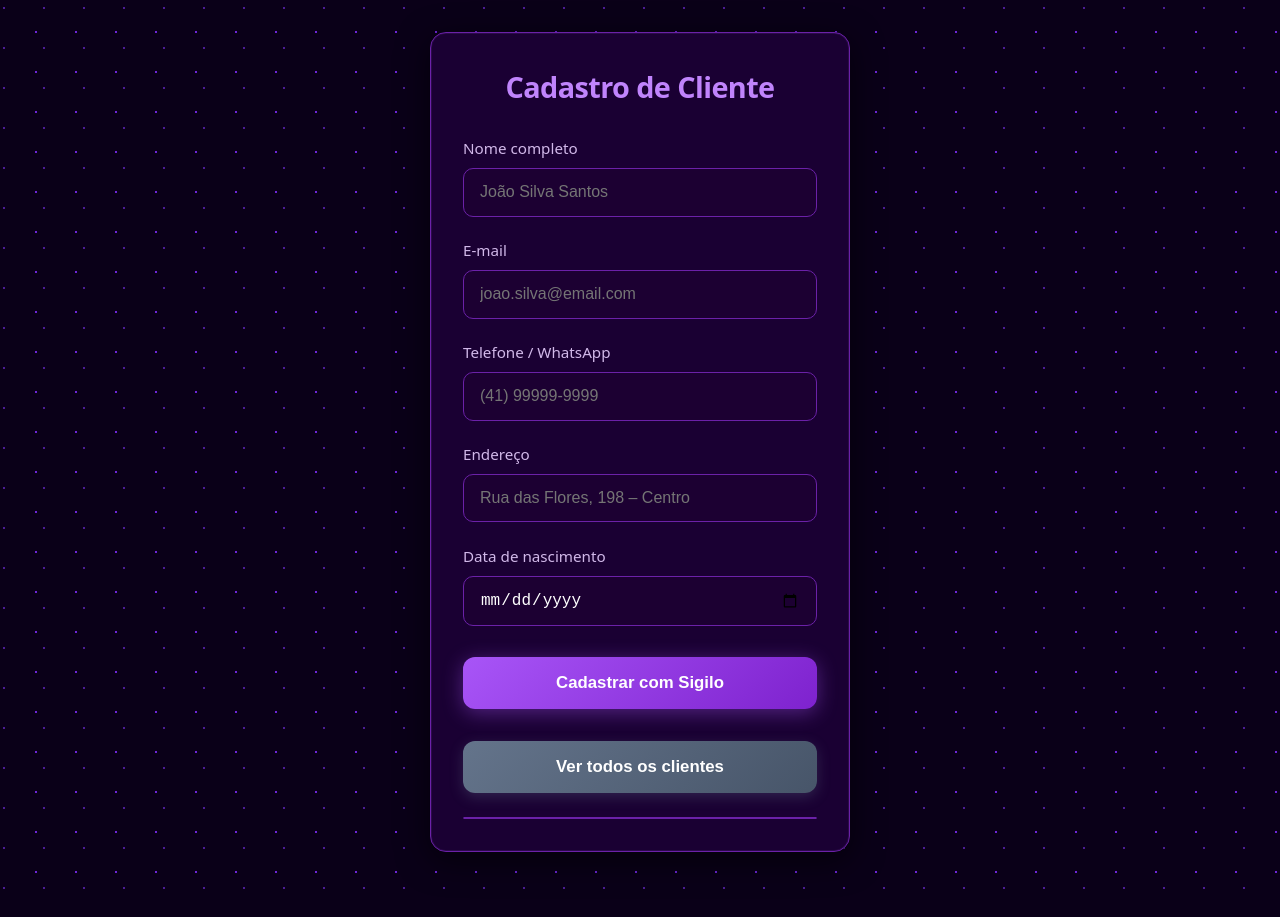
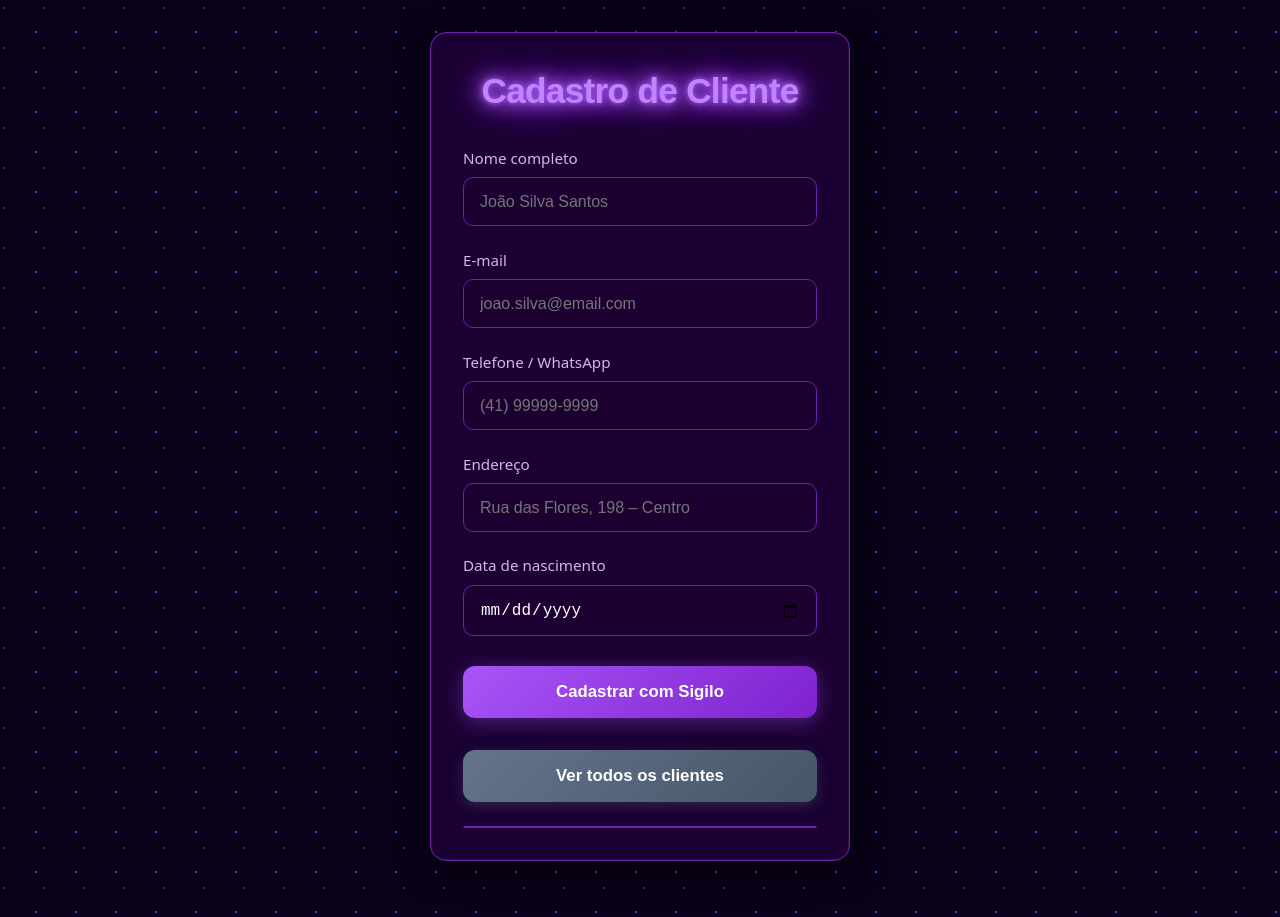
Before and after one commit to 0MIGSDEV0/cadastro-de-cliente, a plain HTML site: page index.html in a window 1280 px wide. Drawn offline with Linux system fonts and the light colour scheme.

Commit message:
Update index.html

```diff
--- a/index.html
+++ b/index.html
@@ -56,13 +56,22 @@
     }
 
     h1 {
-      font-size: 1.8rem;
+      font-size: 2.2rem;
       color: var(--accent);
       text-align: center;
       margin-bottom: 1.8rem;
       font-weight: 600;
       letter-spacing: -0.02em;
+      font-family: 'Orbitron', sans-serif; /* Fonte futurista */
+      text-shadow:
+        0 0 5px rgba(168, 85, 247, 0.8), /* Brilho suave */
+        0 0 10px rgba(168, 85, 247, 0.8),
+        0 0 20px rgba(168, 85, 247, 1),  /* Brilho mais forte */
+        0 0 30px rgba(168, 85, 247, 1),
+        0 0 40px rgba(168, 85, 247, 1); /* Efeito de brilho máximo */
     }
+
+    @import url('https://fonts.googleapis.com/css2?family=Orbitron:wght@400;500;600&display=swap');
 
     .form-group {
       margin-bottom: 1.4rem;
```
